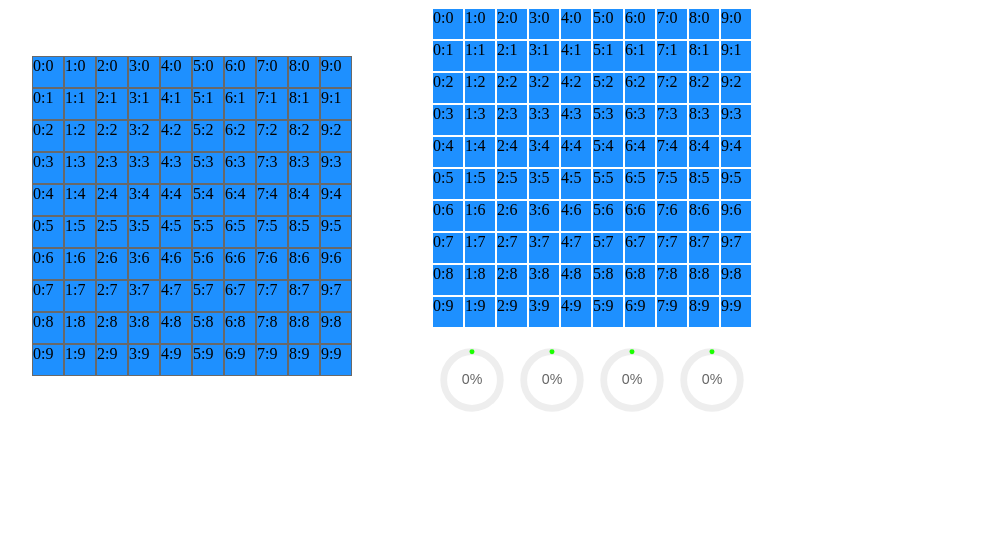
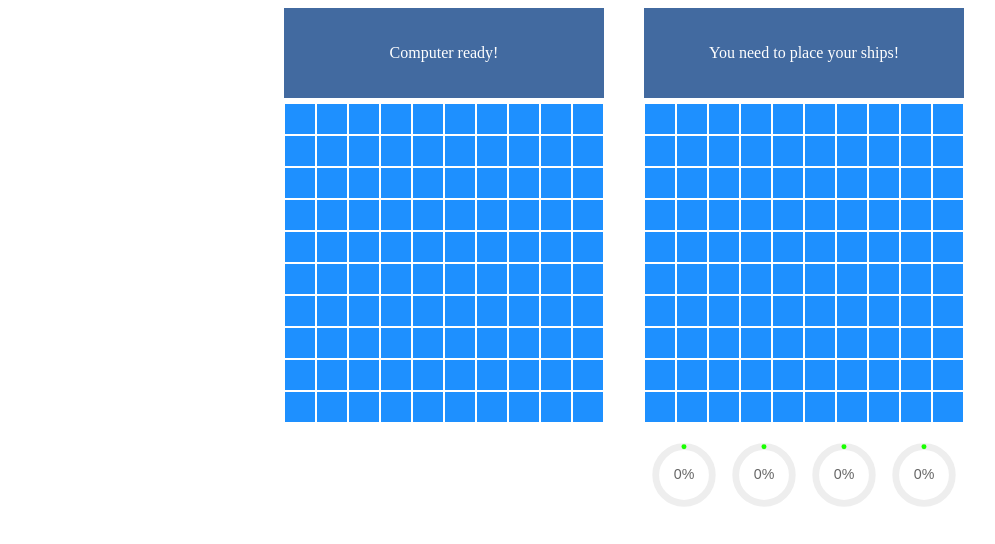
Before and after one commit to oleksii-lyzun/sea-fight, a Vue app: page / in a window 1280 px wide. Shown: the top 544 px of the page, without its empty margins (16-1011 px from the left). Built offline with nearby package versions, Linux system fonts and the light colour scheme.

Commit message:
Final fixies#1

```diff
--- a/src/App.vue
+++ b/src/App.vue
@@ -1,7 +1,7 @@
 <template>
   <div id="app">
-    <battle-field-computer></battle-field-computer>
-    <battle-field-user></battle-field-user>
+    <battle-field-computer class="m-right-20"></battle-field-computer>
+    <battle-field-user class="m-left-20"></battle-field-user>
   </div>
 </template>
 
@@ -14,7 +14,7 @@ export default {
   components: {
     BattleFieldUser,
     BattleFieldComputer
-  }
+  },
 }
 </script>
 
@@ -24,9 +24,10 @@ export default {
 
 #app {
   display: flex;
-  width: 800px;
+  width: 100%;
+  min-width: 700px;
   flex-direction: row;
-  justify-content: space-around;
-  align-items: center;
+  justify-content: center;
+  align-items: flex-start;
 }
 </style>
--- a/src/components/BattleFieldComputer.vue
+++ b/src/components/BattleFieldComputer.vue
@@ -1,4 +1,7 @@
 <template>
+    <div class="root">
+        <common-header participant="computer"></common-header>
+
         <div class="deck-computer">
             <battle-field-computer-square
                     v-for="(square, idx) in stateStartDeck"
@@ -10,11 +13,13 @@
                     @square-clicked="squareWasClicked"
             ></battle-field-computer-square>
         </div>
+    </div>
 </template>
 
 <script>
 // Components
 import BattleFieldComputerSquare from './BattleFieldComputerSquare.vue';
+import CommonHeader from './CommonHeader.vue';
 // Mixins and helpers
 import BattleFieldMixin from '../mixins/BattleFieldMixin.js';
 import Numbers from '../helpers/Numbers';
@@ -23,7 +28,8 @@ export default {
     name: "BattleFieldComputer",
     mixins: [BattleFieldMixin],
     components: {
-			BattleFieldComputerSquare
+        BattleFieldComputerSquare,
+        CommonHeader,
 		},
 	props: {
 		rows: {
--- a/src/components/BattleFieldComputerSquare.vue
+++ b/src/components/BattleFieldComputerSquare.vue
@@ -1,15 +1,13 @@
 <template>
 	<div
-		class="computer-square"
+		class="computer-square c-pointer"
 		:class="
 			[
 				(isClicked) && markStatus === 2 ? 'marked' : '',
 				(isClicked) && markStatus !== 2 ? 'missed' : ''
 			]"
 		@click="onSquareClick()"
-	>
-		{{ x }}:{{ y }}
-	</div>
+	></div>
 </template>
 
 <script>
@@ -48,7 +46,10 @@
 		},
 		methods: {
 			onSquareClick() {
+				let gameEnded = this.$store.state.gameEnded;
+
 				if (!this.isGameStarted || this.isClicked || (this.isGameStarted && !this.isUserMove)) return;
+				if (gameEnded) return;
 
 				let num = Numbers.switchCoordinatesToNumber(this.x, this.y);
 				this.$emit('square-clicked', num);
@@ -61,7 +62,7 @@
 	.computer-square {
 		width: 30px;
 		height: 30px;
-		border: 1px solid #696969;
+		margin: 1px;
 		background-color: #1E90FF;
 	}
 
--- a/src/components/BattleFieldUser.vue
+++ b/src/components/BattleFieldUser.vue
@@ -1,5 +1,7 @@
 <template>
 	<div class="root">
+        <common-header participant="user"></common-header>
+
         <div class="deck-user">
 			<BattleFieldUserSquare
 				v-for="square in stateStartDeck"
@@ -19,6 +21,7 @@
 	// Components
 	import BattleFieldUserSquare from './BattleFieldUserSquare.vue';
 	import UserFooter from './UserFooter';
+    import CommonHeader from './CommonHeader.vue';
 	// Mixins and helpers
 	import BattleFieldMixin from '../mixins/BattleFieldMixin.js';
 	import Arrays from '../helpers/Arrays';
@@ -28,7 +31,8 @@
 	mixins: [BattleFieldMixin],
 	components: {
 		BattleFieldUserSquare,
-		UserFooter
+		UserFooter,
+        CommonHeader,
 	},
 	props: {
 		rows: {
@@ -88,7 +92,7 @@
 			} else {
 				return this.startDeck;
 			}
-		}
+		},
 	},
 	methods: {
 		gameStartRequest(status) {
@@ -279,7 +283,6 @@
 			return isForbidden;
 		},
 	},
-
 }
 </script>
 
--- a/src/components/BattleFieldUserSquare.vue
+++ b/src/components/BattleFieldUserSquare.vue
@@ -4,9 +4,7 @@
 		:class="
 			[ showMarked ? 'marked' : '', showMissed ? 'missed' : '' ]"
 		@click="onSquareClick()"
-	>
-		{{ x }}:{{ y }}
-	</div>
+	></div>
 </template>
 
 <script>
@@ -54,7 +52,9 @@
 		},
 		methods: {
 			onSquareClick() {
+				let gameEnded = this.$store.state.gameEnded;
 				if (this.isGameStarted && this.isUserMove) return;
+				if (gameEnded) return;
 
 				let num = Numbers.switchCoordinatesToNumber(this.x, this.y);
 				this.clicked = this.markStatus !== 2;
@@ -79,6 +79,7 @@
 	}
 
 	.missed {
-		background-color: #FF69B4;
+		background-color: #FFF;
+		transition: background-color 2s ease;
 	}
 </style>
--- /dev/null
+++ b/src/components/CommonHeader.vue
@@ -0,0 +1,58 @@
+<template>
+    <div class="root"> {{ caption }} </div>
+</template>
+
+<script>
+    export default {
+        name: "CommonHeader",
+        data() {
+            return {}
+        },
+        props: {
+            participant: {
+                required: true,
+                type: String,
+            }
+        },
+        computed: {
+            caption() {
+                let gameStarted = this.$store.state.gameStarted;
+                let gameEnded = this.$store.state.gameEnded;
+                let userMove = this.$store.state.userMove;
+                let userShips = this.$store.state.userShips;
+                let computerShips = this.$store.state.computerShips;
+
+                if (this.participant === 'computer') {
+                    if (!gameStarted) return 'Computer ready!';
+                    if (gameStarted && !gameEnded) return 'In process';
+                    if (gameEnded) {
+                        if (userShips.length === 0) return 'Ho-ho! I won. Make robots great again!';
+                        if (computerShips.length === 0) return 'My retribution will come soon. Beware!'
+                    }
+                } else {
+                    if (!gameStarted) return 'You need to place your ships!';
+                    if (gameStarted && userMove && !gameEnded) return 'Your move now';
+                    if (gameEnded) {
+                        if (userShips.length === 0) return 'Game over. Computer wins!';
+                        if (computerShips.length === 0) return 'Game over. You win!'
+                    }
+                }
+
+                return 'Waiting...';
+            }
+        }
+    }
+</script>
+
+<style scoped lang="less">
+.root {
+    width: 320px;
+    height: 90px;
+    display: flex;
+    justify-content: space-around;
+    align-items: center;
+    margin-bottom: 5px;
+    background-color: #426AA0;
+    color: #fff;
+}
+</style>
--- a/src/components/UserFooter.vue
+++ b/src/components/UserFooter.vue
@@ -1,10 +1,16 @@
 <template>
-	<div v-if="!isGameStarted">
-		<div v-if="!shipsPlacedCorrectly" class="chart">
+	<div v-if="!isGameStarted || isGameEnded">
+		<div v-if="!shipsPlacedCorrectly && !isGameEnded" class="chart">
 			<circle-chart :val="percentOfFourShips"></circle-chart>
 			<circle-chart :val="percentOfThreeShips"></circle-chart>
 			<circle-chart :val="percentOfTwoShips"></circle-chart>
 			<circle-chart :val="percentOfOneShip"></circle-chart>
+		</div>
+		<div v-else-if="isGameEnded" class="button c-pointer">
+			<div class="success width-100" @click="startNewGame">
+				<font-awesome-icon icon="check-circle"></font-awesome-icon>
+				<span class="button-start">START NEW GAME</span>
+			</div>
 		</div>
 		<div v-else class="button c-pointer">
 			<div class="success" @click="userAction('start')">
@@ -27,7 +33,9 @@ export default {
 	name: "UserFooter",
 	components: { CircleChart },
 	data() {
-		return {}
+		return {
+			gameOver: false,
+		}
 	},
 	props: {
 		cnt: {
@@ -57,17 +65,27 @@ export default {
 		isGameStarted() {
 			return this.$store.state.gameStarted;
 		},
+		isGameEnded() {
+			return this.$store.state.gameEnded;
+		},
 	},
 	methods: {
 		userAction(status) {
 			this.$emit('user-started-game', status);
+		},
+		startNewGame(){
+			window.location.reload();
 		}
-	}
+	},
+	watch: {
+		isGameEnded(newValue) {
+			if (newValue) this.gameOver = true;
+		}
+	},
 }
 </script>
 
 <style scoped lang="less">
-
 .chart, .button {
 	width: 320px;
 	height: 90px;
--- a/src/helpers/StoreComputer.js
+++ b/src/helpers/StoreComputer.js
@@ -1,21 +1,7 @@
 export default class StoreComputer {
 
-    /*
-        Find a ship by given squareIndex
-        Returns Object
-        Object.i -> index of ship in ships array
-        Object.l -> length of this ship
-    */
-    static findShip(ships, squareIndex) {
-        let ship = {};
-
-        ships.map((el, idx) => {
-            if (el.indexOf(squareIndex) !== -1) {
-                ship = { i: idx, l: el.length };
-            }
-        });
-
-        return ship;
+    static logShot(who, num) {
+        console.log(`${who} shoot square number ${num}\n`);
     }
 
     static deleteSquareFromShip(ships, idx) {
--- a/src/mixins/BattleFieldMixin.js
+++ b/src/mixins/BattleFieldMixin.js
@@ -5,6 +5,7 @@ export default {
         return {
             ships: [],
             startDeck: [],
+            gameOver: false,
 
             /*
                 Defines a proper map for specified square
@@ -19,6 +20,11 @@ export default {
 			zerosMap: [-10, -9, +1, +10, +11],
             ninesMap: [-11, -10, -1, +9, +10],
 			generalMap: [-11, -10, -9, -1, +1, +9, +10, +11],
+        }
+    },
+    computed: {
+        isGameEnded() {
+            return this.$store.state.gameEnded;
         }
     },
     created() {
@@ -65,5 +71,10 @@ export default {
                 }
             }
         },
-    }
+    },
+    watch: {
+        isGameEnded(newValue) {
+            if (newValue) this.gameOver = true;
+        }
+    },
 }
--- a/src/store.js
+++ b/src/store.js
@@ -14,9 +14,10 @@ export default new Vuex.Store({
     userShips: [],
 
     gameStarted: false,
+    gameEnded: false,
     userMove: 1,
     lastHit: [],
-    squareMap: [],
+    squareMap: []
   },
   mutations: {
     startGame(state) {
@@ -36,6 +37,7 @@ export default new Vuex.Store({
     },
     setUserShot(state, squareIdx) {
       state.computerStartDeck[squareIdx].clicked = true;
+      StoreComputer.logShot('User', squareIdx);
 
       if (state.computerStartDeck[squareIdx].marked === 2) {
         /* deleting marked square from a ship */
@@ -55,6 +57,9 @@ export default new Vuex.Store({
           }
           return ship;
         }).filter(ship => ship.length > 1);
+
+        if (state.computerShips.length === 0) state.gameEnded = true;
+
       } else {
         state.userMove = 0;
         this.commit('setComputerShot');
@@ -73,6 +78,7 @@ export default new Vuex.Store({
       }
 
       state.userStartDeck[squareIndex].clicked = true;
+      StoreComputer.logShot('Computer', squareIndex);
 
       let hit = state.userStartDeck[squareIndex].marked === 2;
       let isOneSquareShip = false;
@@ -90,6 +96,8 @@ export default new Vuex.Store({
           }
           return ship;
         }).filter(ship => ship.length > 1);
+
+        if (state.userShips.length === 0) return state.gameEnded = true;
 
         if (isOneSquareShip) {
             state.lastHit = [];
--- a/src/styles/singles.less
+++ b/src/styles/singles.less
@@ -13,3 +13,15 @@
 	background-color: @refresh-button;
 	color: #fff;
 }
+
+.m-right-20 {
+	margin-right: 20px;
+}
+
+.m-left-20 {
+	margin-left: 20px;
+}
+
+.width-100 {
+	width: 100%!important;
+}
```
Lines whose indentation alone changed are shown as unchanged.
